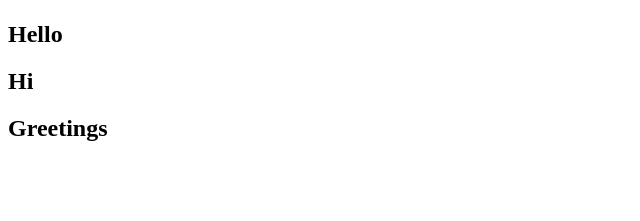
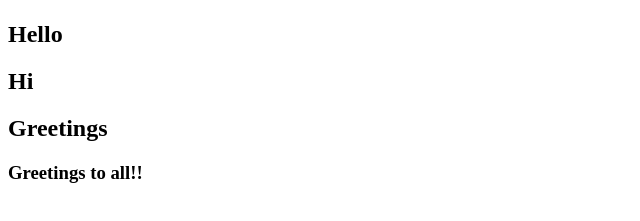
Before and after one commit to lidiyateklemariam/GitLesson, a plain HTML site: page index.html in a window 1280 px wide. Shown: the part 59-280 px from the top of the page, without its empty margins (0-640 px from the left). Drawn offline with Linux system fonts and the light colour scheme.

Commit message:
Update index.html

```diff
--- a/index.html
+++ b/index.html
@@ -10,6 +10,7 @@
     <h2>Hello</h2>
     <h2>Hi</h2>
     <h2>Greetings</h2>
+    <h3>Greetings to all!!</h3>
 
 
 </body>
```
